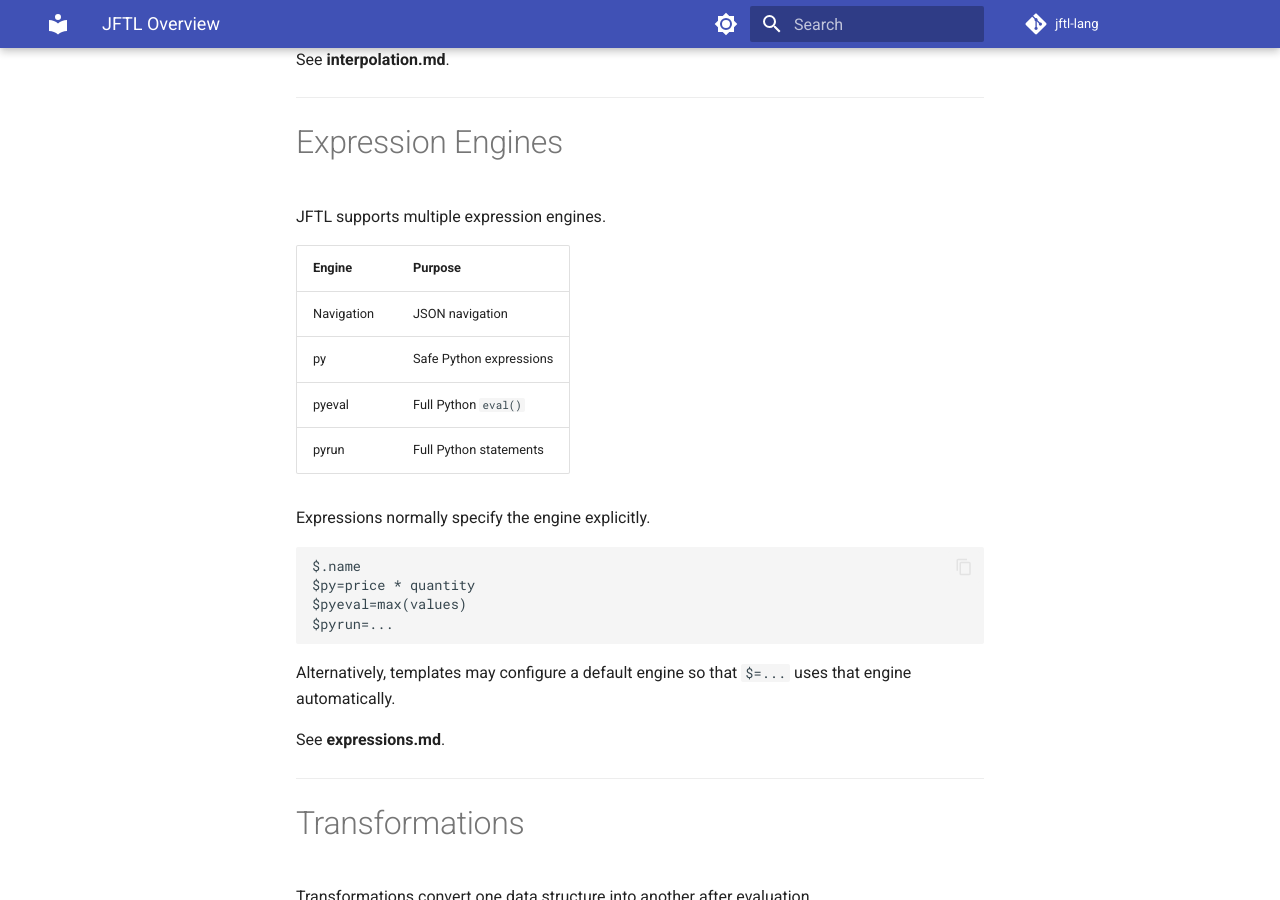
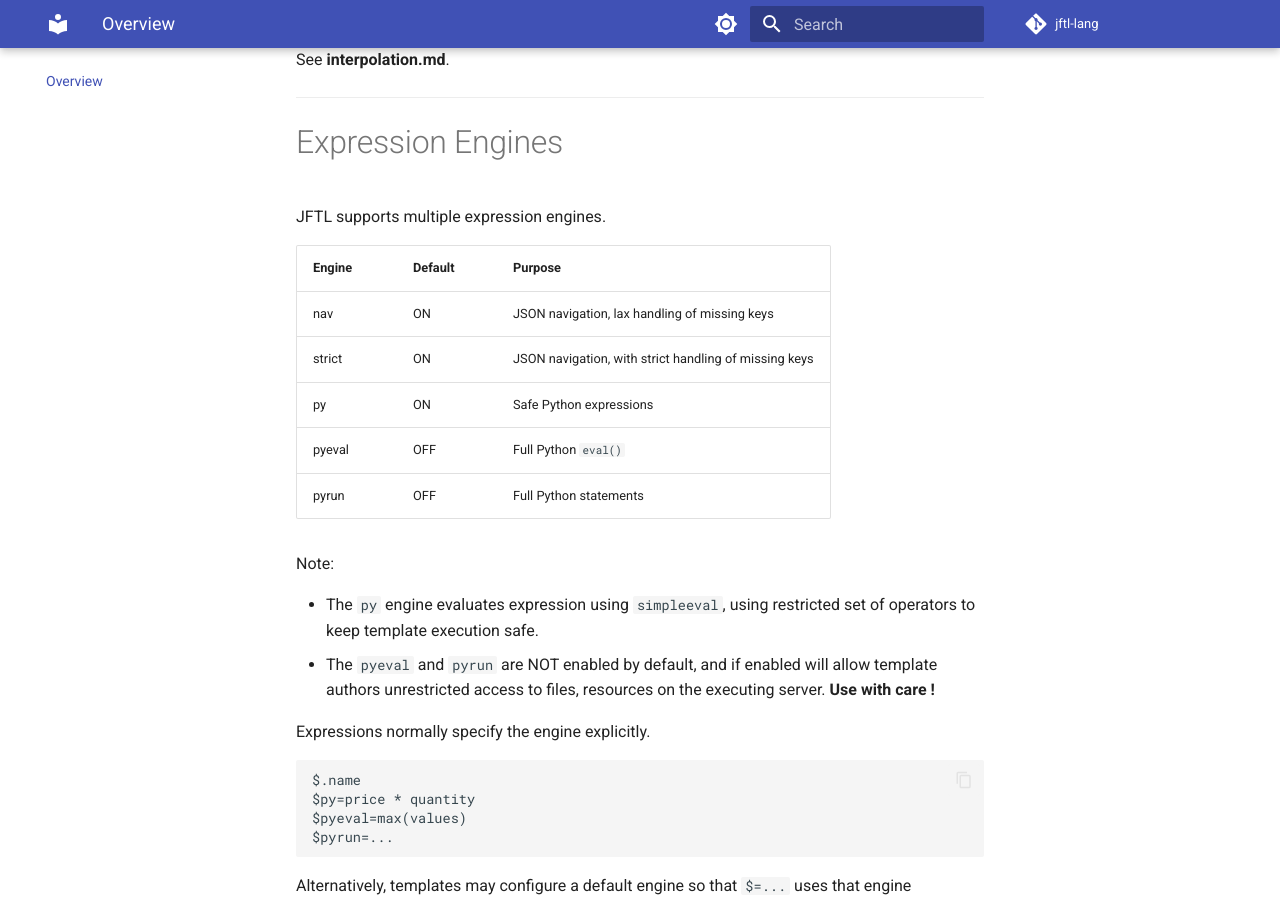
Before and after one commit to jsonfold/jftl-lang, an MkDocs documentation site: the page built from docs/overview.md, in a window 1280 px wide and 900 px high, scrolled down 5904 px. Built offline with MkDocs 1.6.1 and Material for MkDocs 9.7.7, drawn with Linux system fonts in a browser that asks for light colours; comment, search, counter and statistics services are not loaded; some of the changed text lies outside the part shown.

Commit message:
Local mkdocs running ok

````diff
--- a/docs/0.4/overview.md
+++ b/docs/overview.md
@@ -117,13 +117,13 @@ JFTL separates **expressions** from **statements**.
 
 ## Expressions
 
-Expressions evaluate to a value.
+Expressions are strings to evaluate to a value.
 
 Examples include:
 
 * navigation
 * interpolation
-* Python expressions
+* calculated expressions
 * literals
 
 ```json
@@ -262,12 +262,18 @@ See **interpolation.md**.
 
 JFTL supports multiple expression engines.
 
-| Engine | Purpose |
-|---------|---------|
-| Navigation | JSON navigation |
-| py | Safe Python expressions |
-| pyeval | Full Python `eval()` |
-| pyrun | Full Python statements |
+| Engine | Default | Purpose |
+|--------|---------|---------|
+| nav | ON | JSON navigation, lax handling of missing keys |
+| strict | ON | JSON navigation, with strict handling of missing keys |
+| py | ON | Safe Python expressions |
+| pyeval | OFF | Full Python `eval()` |
+| pyrun | OFF | Full Python statements |
+
+Note:
+
+* The `py` engine evaluates expression using `simpleeval`, using restricted set of operators to keep template execution safe.
+* The `pyeval` and `pyrun` are NOT enabled by default, and if enabled will allow template authors unrestricted access to files, resources on the executing server. **Use with care !**
 
 Expressions normally specify the engine explicitly.
 
````
Also changed, not shown: other parts of docs/overview.md (+1 -1 lines), docs/cli.md (renamed from docs/0.4/cli.md), docs/cookbook.md (renamed from docs/0.4/cookbook.md), docs/index.md (renamed from docs/0.4/index.md), 1 other file.
